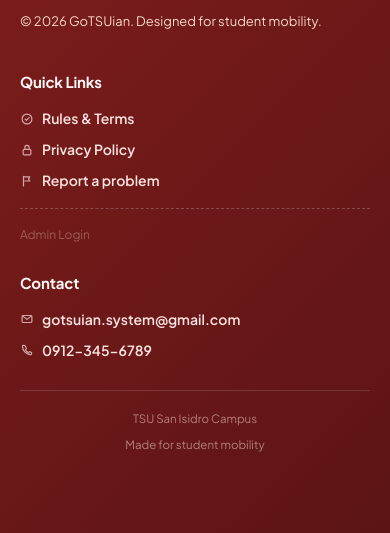
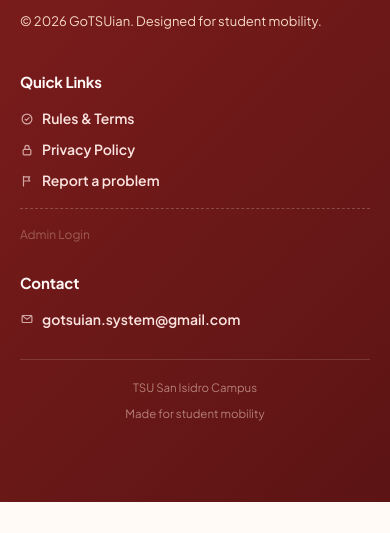
Before and after one commit to rae-crypt/GoTSUian-deploy, a website: page client/pages/about.html in a window 390 px wide. Shown: the part 4073-4606 px from the top of the page. After the commit the page ends 4575 px from the top, so only its background shows below. Drawn offline with nearby package versions, Linux system fonts and the light colour scheme; a web font is replaced by a local one.

Commit message:
Footer contact: email only (the phone was a placeholder)

```diff
--- a/client/pages/about.html
+++ b/client/pages/about.html
@@ -175,7 +175,6 @@
         <h4>Contact</h4>
         <div class="footer-links">
           <a href="mailto:gotsuian.system@gmail.com"><svg viewBox="0 0 20 20" fill="none" stroke="currentColor" stroke-width="1.7" stroke-linecap="round" stroke-linejoin="round" aria-hidden="true"><rect x="3" y="5" width="14" height="10" rx="1.5"/><path d="M3.5 5.5L10 10.5l6.5-5"/></svg>gotsuian.system@gmail.com</a>
-          <a href="tel:09123456789"><svg viewBox="0 0 20 20" fill="none" stroke="currentColor" stroke-width="1.7" stroke-linecap="round" stroke-linejoin="round" aria-hidden="true"><path d="M6.5 3.5h-2a1 1 0 0 0-1 1C3.5 11 9 16.5 15.5 16.5a1 1 0 0 0 1-1v-2l-3-1.2-1.5 1.5a8 8 0 0 1-4.3-4.3L9.2 8 8 5Z"/></svg>0912-345-6789</a>
         </div>
       </div>
     </div>
```
Also changed, not shown: client/pages/auth.html (+0 -1 lines), client/pages/driver-bookings.html (+0 -1 lines), client/pages/driver-profile.html (+0 -1 lines), client/pages/driver.html (+0 -1 lines), client/pages/getting-started.html (+0 -1 lines), client/pages/how-it-works.html (+0 -1 lines), client/pages/index.html (+0 -1 lines), client/pages/passenger-bookings.html (+0 -1 lines), client/pages/passenger-profile.html (+0 -1 lines), client/pages/passenger.html (+0 -1 lines), client/pages/rules.html (+0 -1 lines).
